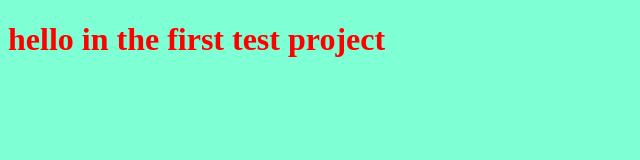
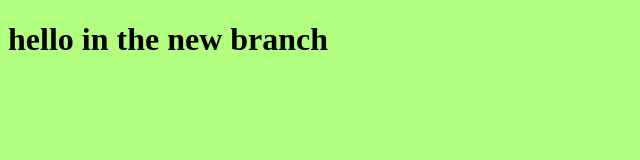
Before and after one commit to Ime2024/test, a plain HTML site: page index.html in a window 1280 px wide. Shown: the whole page, without its empty margins (0-640 px from the left). Drawn offline with Linux system fonts and the light colour scheme.

Commit message:
changing style for the title

```diff
--- a/index.html
+++ b/index.html
@@ -7,7 +7,7 @@
     <title>Document</title>
 </head>
 <body>
-    <h1>hello in the first test project</h1>
+    <h1>hello in the new branch</h1>
    <script src="app.js"></script>
 </body>
 </html>
--- a/style.css
+++ b/style.css
@@ -1,6 +1,6 @@
 h1{
-    color:red;
+    color:black;
 }
 body{
-    background: aquamarine;
+    background: rgb(178, 255, 127);
 }
```
